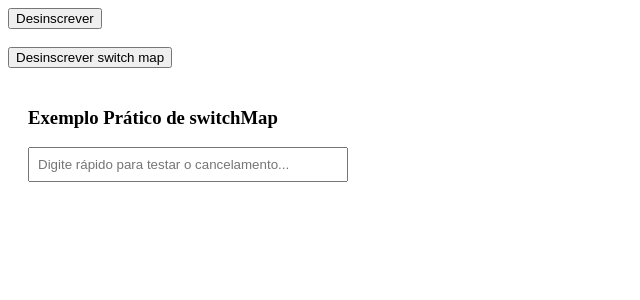
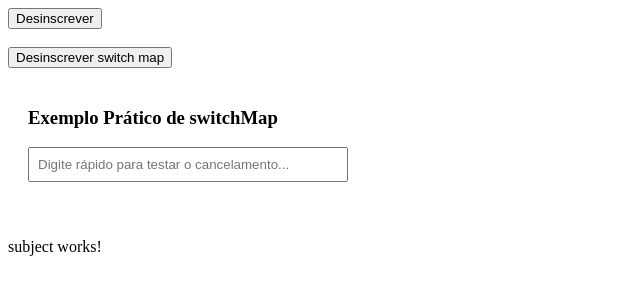
Before and after one commit to thiago-desenv/fundamentos-angular-http, an Angular app: page / in a window 1280 px wide. Shown: the top 300 px of the page, without its empty margins (0-640 px from the left). Built offline with nearby package versions, Linux system fonts and the light colour scheme.

Commit message:
Criado o componente subject e o service subject

```diff
--- a/src/app/app.component.html
+++ b/src/app/app.component.html
@@ -1,2 +1,3 @@
 <app-observable-simples></app-observable-simples>
 <app-search></app-search>
+<app-subject></app-subject>
--- a/src/app/app.component.ts
+++ b/src/app/app.component.ts
@@ -3,11 +3,12 @@ import { CommonModule } from '@angular/common';
 import { RouterOutlet } from '@angular/router';
 import { ObservableSimplesComponent } from './components/observable-simples/observable-simples.component';
 import { SearchComponent } from './search/search.component';
+import { SubjectComponent } from './components/subject/subject.component';
 
 @Component({
   selector: 'app-root',
   standalone: true,
-  imports: [CommonModule, RouterOutlet, ObservableSimplesComponent, SearchComponent],
+  imports: [CommonModule, RouterOutlet, ObservableSimplesComponent, SearchComponent, SubjectComponent],
   templateUrl: './app.component.html',
   styleUrls: ['./app.component.scss']
 })
--- /dev/null
+++ b/src/app/components/subject/components/consumidor/consumidor.component.html
@@ -0,0 +1,3 @@
+<p>
+  consumidor works!
+</p>
--- /dev/null
+++ b/src/app/components/subject/subject.component.html
@@ -0,0 +1 @@
+<p>subject works!</p>
```
Also changed, not shown: src/app/components/subject/components/consumidor/consumidor.component.ts (added, +15 -0 lines), src/app/components/subject/subject.component.ts (added, +12 -0 lines), src/app/components/subject/subject.service.ts (added, +10 -0 lines), src/app/components/subject/components/consumidor/consumidor.component.scss (added), src/app/components/subject/subject.component.scss (added).
